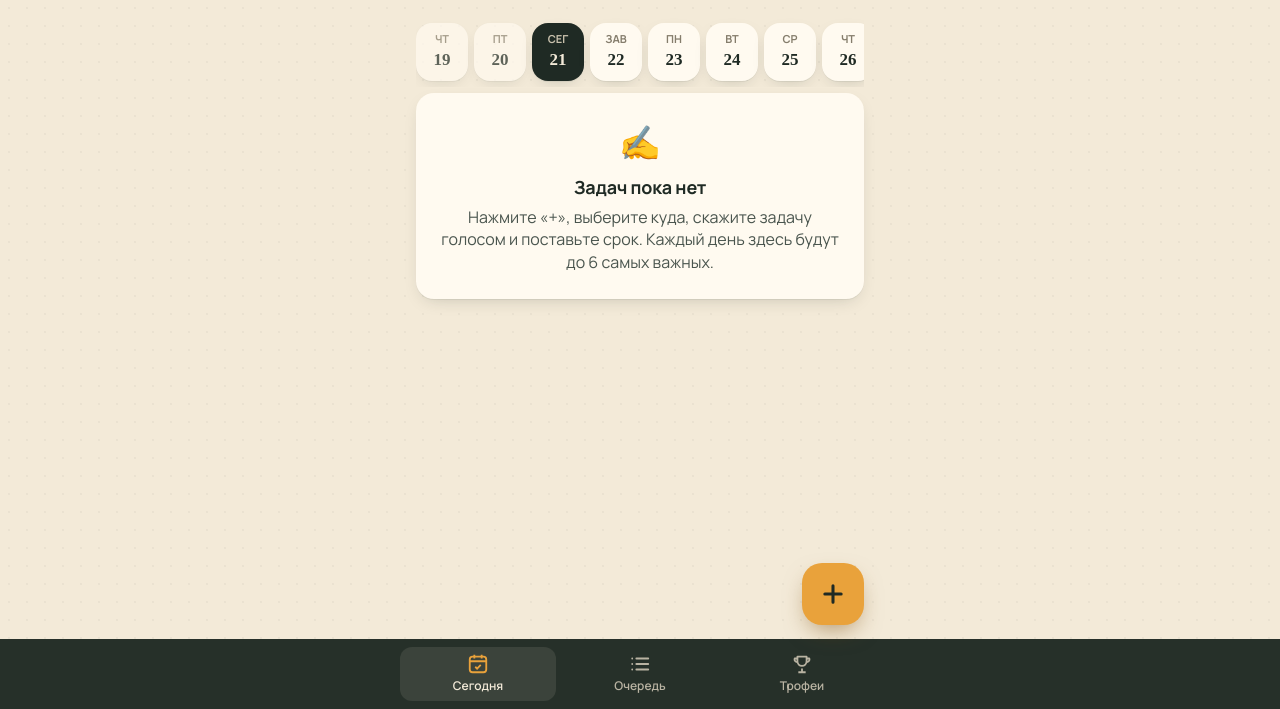
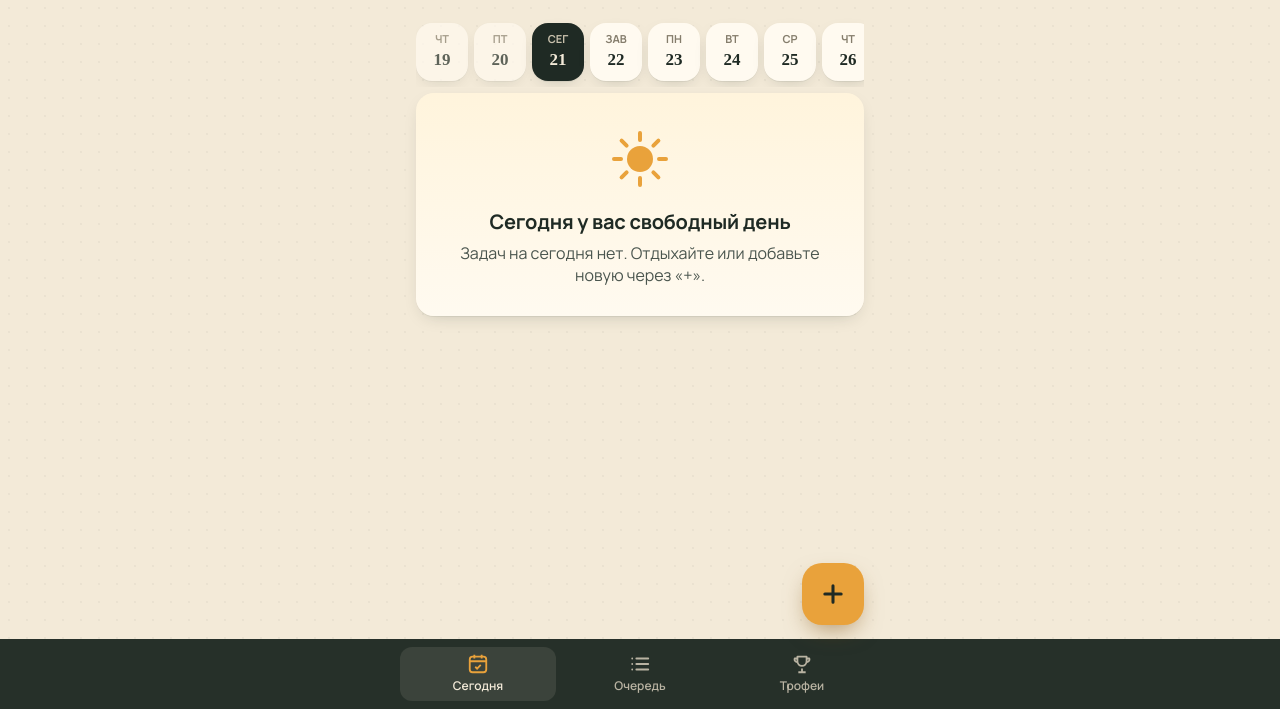
Before and after one commit to malantartan-ux/zadachi, a plain HTML site: page index.html in a window 1280 px wide. Shown: the part 91-800 px from the top of the page. Drawn offline with Linux system fonts and the light colour scheme; a web font is replaced by a local one.

Commit message:
Свободный день, когда задач на сегодня нет
Co-authored-by: Perplexity <noreply@perplexity.ai>

```diff
--- a/index.html
+++ b/index.html
@@ -80,6 +80,8 @@ header.top{display:flex;align-items:flex-end;justify-content:space-between;gap:1
 .empty{background:var(--card);border-radius:var(--r);padding:26px 20px;text-align:center;box-shadow:var(--sh)}
 .empty .disp{font-size:18px;margin:8px 0 6px}
 .empty p{margin:0;color:var(--ink-2)}
+.empty.free{padding:34px 22px 30px;background:linear-gradient(180deg,#fff4dc,var(--card))}
+.empty.free .disp{font-size:20px;margin:12px 0 8px;line-height:1.25}
 .btn{display:inline-flex;align-items:center;justify-content:center;gap:8px;padding:13px 18px;border-radius:14px;font-weight:700;background:var(--ink);color:var(--paper)}
 .btn.ghost{background:transparent;color:var(--ink);border:1.5px solid var(--line)}
 .btn.warn{background:var(--fire);color:#fff}
@@ -400,10 +402,10 @@ function renderToday(){
   const now = new Date();
   const total = show.length + doneToday.length;
   let h = `<header class="top"><div><div class="date-big disp">${now.toLocaleDateString('ru-RU',{day:'numeric',month:'long'})}</div><div class="date-sub">${(w=>w[0].toUpperCase()+w.slice(1))(now.toLocaleDateString('ru-RU',{weekday:'long'}))} · план на день</div></div>${ring(doneToday.length, total)}</header>` + strip();
-  if (!S.tasks.length){
-    h += `<div class="empty"><div style="font-size:34px">✍️</div><div class="disp">Задач пока нет</div><p>Нажмите «+», выберите куда, скажите задачу голосом и поставьте срок. Каждый день здесь будут до ${LIMIT} самых важных.</p></div>`;
+  if (!show.length && !doneToday.length){
+    h += `<div class="empty free"><svg width="64" height="64" viewBox="0 0 64 64" fill="none" aria-hidden="true"><circle cx="32" cy="32" r="13" fill="#e9a23b"/><g stroke="#e9a23b" stroke-width="4" stroke-linecap="round"><path d="M32 6v7M32 51v7M6 32h7M51 32h7M13.6 13.6l5 5M45.4 45.4l5 5M13.6 50.4l5-5M45.4 18.6l5-5"/></g></svg><div class="disp">Сегодня у вас свободный день</div><p>Задач на сегодня нет. Отдыхайте или добавьте новую через «+».</p></div>`;
   } else if (!show.length){
-    h += `<div class="empty"><div style="font-size:38px">🏆</div><div class="disp">${doneToday.length ? 'День закрыт' : 'На сегодня пусто'}</div><p>${doneToday.length ? 'Все задачи на сегодня выполнены.' : 'Активных задач нет.'}${queue>0?' В очереди еще '+queue+'.':''}</p>${queue>0?'<div style="margin-top:14px"><button class="btn sm" data-act="more">Взять еще задачу</button></div>':''}</div>`;
+    h += `<div class="empty"><div style="font-size:38px">🏆</div><div class="disp">День закрыт</div><p>Все задачи на сегодня выполнены.${queue>0?' В очереди еще '+queue+'.':''}</p>${queue>0?'<div style="margin-top:14px"><button class="btn sm" data-act="more">Взять еще задачу</button></div>':''}</div>`;
   }
   if (show.length){
     h += `<div class="section-title"><span>В работе</span><span>${show.length}</span></div><div class="list">${show.map(k => taskHtml(k,{over:overIds.has(k.id)})).join('')}</div>`;
--- a/sw.js
+++ b/sw.js
@@ -1,4 +1,4 @@
-const C = 'zadachi-v2';
+const C = 'zadachi-v3';
 const FILES = ['./', './index.html', './manifest.json', './icon-180.png', './icon-192.png', './icon-512.png'];
 self.addEventListener('install', e => { e.waitUntil(caches.open(C).then(c => c.addAll(FILES)).catch(() => {})); self.skipWaiting(); });
 self.addEventListener('activate', e => { e.waitUntil(caches.keys().then(ks => Promise.all(ks.filter(k => k !== C).map(k => caches.delete(k))))); self.clients.claim(); });
```
